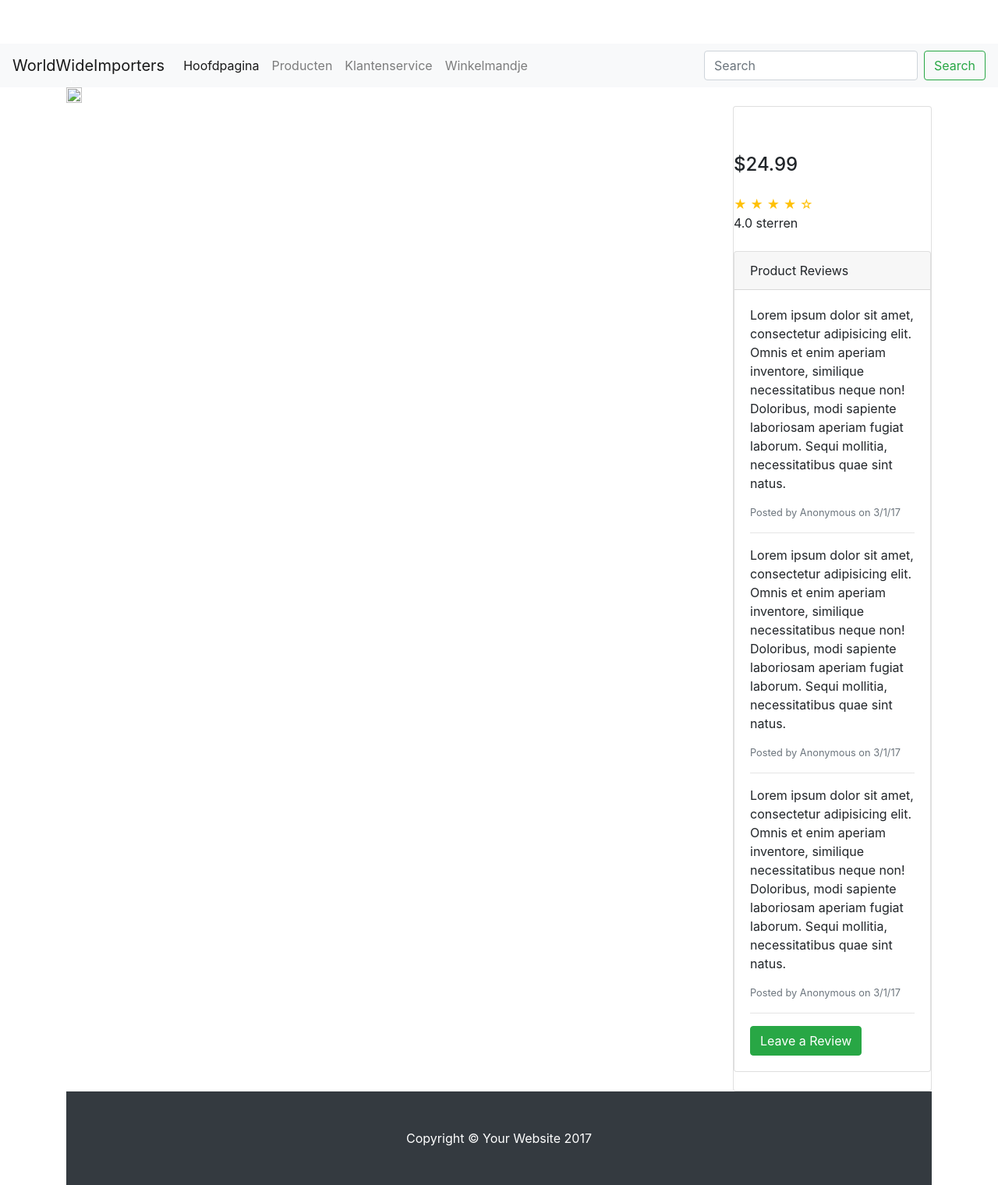
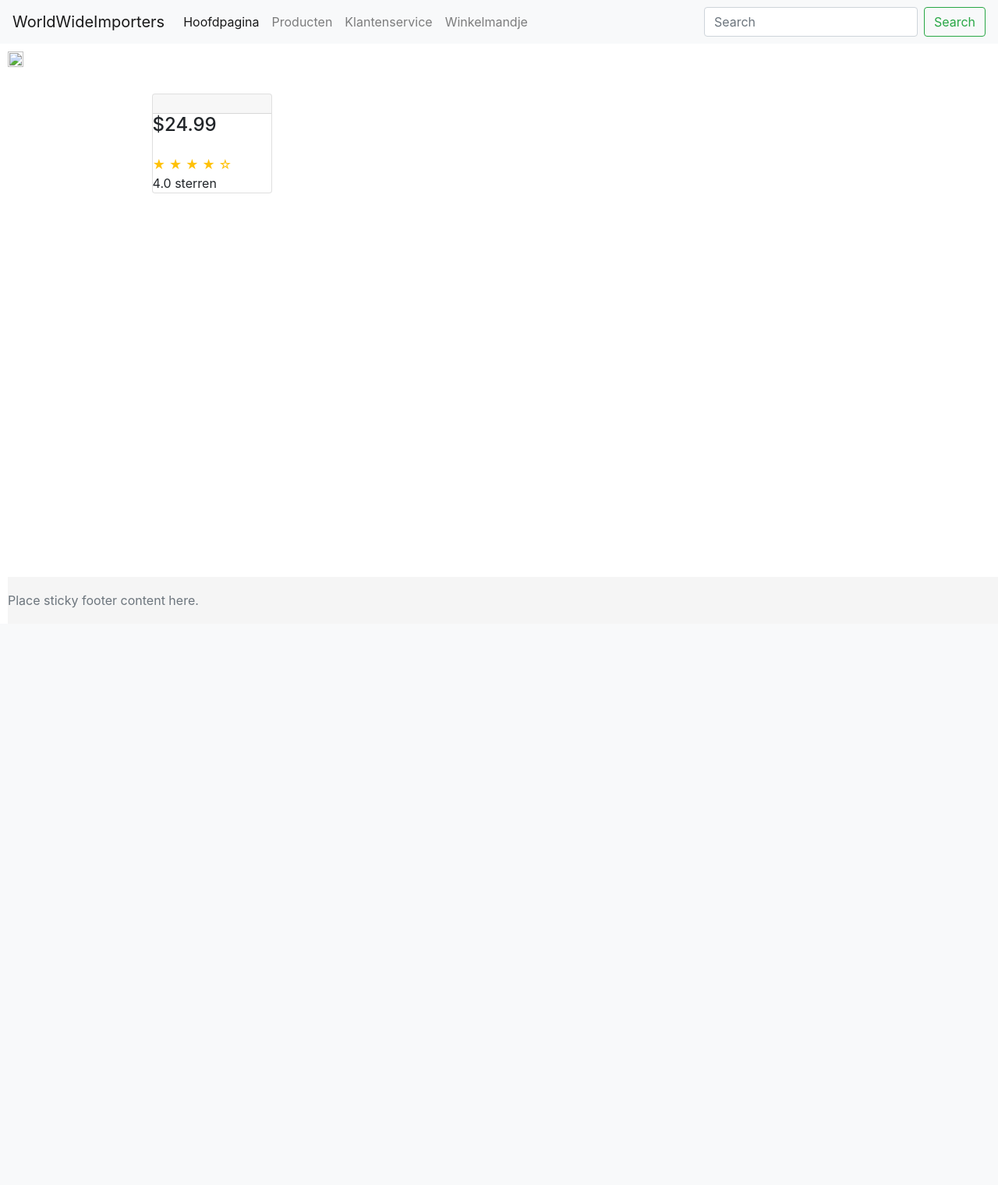
Before and after one commit to DragonsFruit/WWI, a PHP site: page /Product.php in a window 1280 px wide. Shown: the whole page at 78% size. After the commit the page ends 780 px from the top, so only its background shows below. Run offline with PHP 8.4, Linux system fonts and the light colour scheme; data that the repository does not hold is empty; some libraries are stand-ins or nearby versions.

Commit message:
code is opgeschoond problemen zijn deel weg gehaald css is opgeschoond

```diff
--- a/Product.php
+++ b/Product.php
@@ -66,11 +66,11 @@
         </div>
     </nav>
 
-<div class="container">
+<!-- <div class="container"> -->
+    <div class="left" class="container" >
+        <div  class="row">
 
-<div class="row">
-
-  <div class="col-lg-9">
+        <div class="col-lg-7">
             <main class="container-fluid">
                 <div class="row">
                     <div id="carouselExampleIndicators" class="carousel slide" data-ride="carousel">
@@ -105,45 +105,19 @@
                     </div>
                 </div>
             </main>
-  </div>
 
-  <!-- /.col-lg-3 -->
-
-  <div class="col-lg-3">
+        <div class="right">
 
             <div class="card mt-4">
-    <h1 class="my-4"></h1>
+            <h1 class="card-header"><?php echo $productNaam; ?></h1>
             <div class="list-group">
-    <h3 class="card-title"> <?php echo $productNaam; ?></h1>
                 <h4>$24.99</h1>
                 <p class="card-text"> <?php echo $productBeschrijving ?> </p>
                 <span class="text-warning">&#9733; &#9733; &#9733; &#9733; &#9734;</span>
                 4.0 sterren
             </div>
-
-    <!-- /.card -->
-
-    <div class="card card-outline-secondary my-4">
-      <div class="card-header">
-        Product Reviews
-      </div>
-      <div class="card-body">
-        <p>Lorem ipsum dolor sit amet, consectetur adipisicing elit. Omnis et enim aperiam inventore, similique necessitatibus neque non! Doloribus, modi sapiente laboriosam aperiam fugiat laborum. Sequi mollitia, necessitatibus quae sint natus.</p>
-        <small class="text-muted">Posted by Anonymous on 3/1/17</small>
-        <hr>
-        <p>Lorem ipsum dolor sit amet, consectetur adipisicing elit. Omnis et enim aperiam inventore, similique necessitatibus neque non! Doloribus, modi sapiente laboriosam aperiam fugiat laborum. Sequi mollitia, necessitatibus quae sint natus.</p>
-        <small class="text-muted">Posted by Anonymous on 3/1/17</small>
-        <hr>
-        <p>Lorem ipsum dolor sit amet, consectetur adipisicing elit. Omnis et enim aperiam inventore, similique necessitatibus neque non! Doloribus, modi sapiente laboriosam aperiam fugiat laborum. Sequi mollitia, necessitatibus quae sint natus.</p>
-        <small class="text-muted">Posted by Anonymous on 3/1/17</small>
-        <hr>
-        <a href="#" class="btn btn-success">Leave a Review</a>
             </div>
         </div>
-    <!-- /.card -->
-
-  </div>
-  <!-- /.col-lg-9 -->
 
         </div>
 
@@ -151,11 +125,11 @@
 <!-- /.container -->
 
 <!-- Footer -->
-<footer class="py-5 bg-dark">
-<div class="container">
-  <p class="m-0 text-center text-white">Copyright &copy; Your Website 2017</p>
+
+        <div>
+            <footer class="footer">
+            <span class="text-muted">Place sticky footer content here.</span>
         </div>
-<!-- /.container -->
     </footer>
 
 <!-- Bootstrap core JavaScript -->
--- a/css/shop-item.css
+++ /dev/null
@@ -1,15 +0,0 @@
-/*!
- * Start Bootstrap - Shop Item (https://startbootstrap.com/template-overviews/shop-item)
- * Copyright 2013-2017 Start Bootstrap
- * Licensed under MIT (https://github.com/BlackrockDigital/startbootstrap-shop-item/blob/master/LICENSE)
- */
-
-body {
-  padding-top: 54px;
-}
-
-@media (min-width: 992px) {
-  body {
-    padding-top: 56px;
-  }
-}
--- a/css/style.css
+++ b/css/style.css
@@ -6,19 +6,26 @@ html {
 body {
 /* Margin bottom by footer height */
     margin-bottom: 60px;
-    padding-top: 54px;
 }
-    @media (min-width: 992px) {
-    body {
-      padding-top: 56px;
+
+.left {
+    float: left;
+    width: 50%;
+    padding: 10px;
+}
+
+
+.right {
+    float: right;
+    width: 50%;
+    padding: 10px;
     }
-  }
 
 
 .footer {
     position: absolute;
     bottom: 0;
-    width: 100%;
+    width: 99.5%;
     /* Set the fixed height of the footer here */
     height: 60px;
     line-height: 60px; /* Vertically center the text there */
```
Lines whose indentation alone changed are shown as unchanged.
